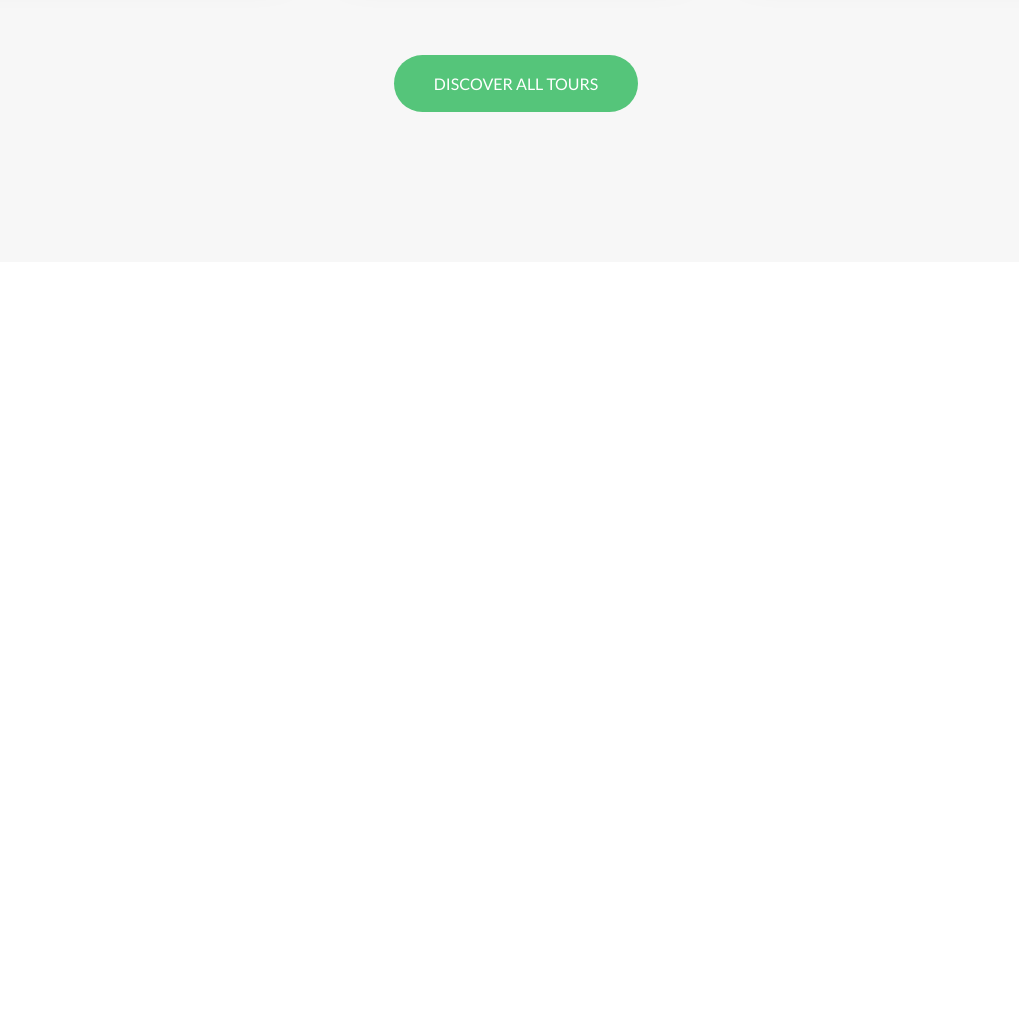
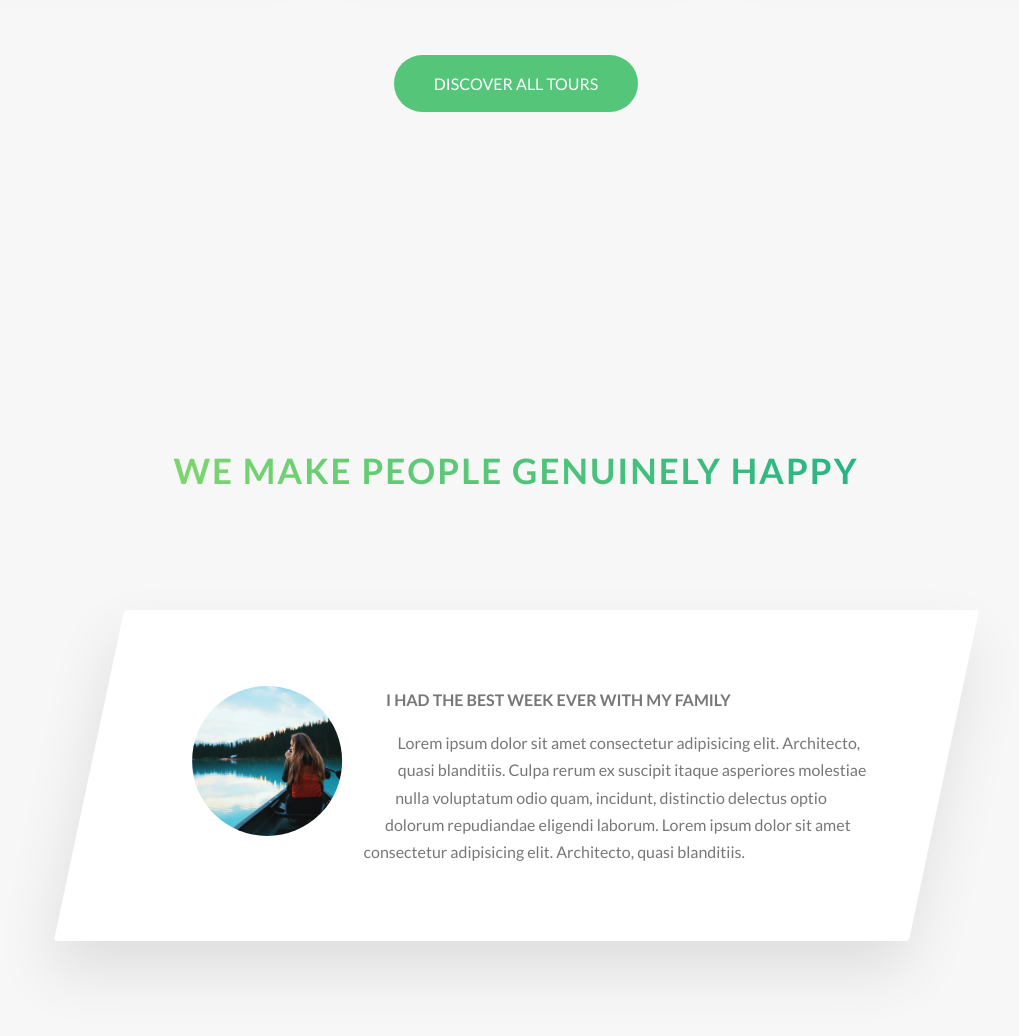
Before and after one commit to Salena0921/NatoursClassProject, a website: page index.html in a window 1280 px wide. Shown: the part 3293-4329 px from the top of the page, without its empty margins (124-1143 px from the left). Before the commit the page ends 3593 px from the top, so only its background shows below. Drawn offline with Linux system fonts and the light colour scheme.

Commit message:
started learning to design the stories section

```diff
--- a/index.html
+++ b/index.html
@@ -216,6 +216,31 @@
             </div>
 
         </section>
+
+        <section class="section-stories">
+            <div class="u-center-text u-margin-bottom-big">
+                <h2 class="heading-secondary">
+                    We make people genuinely happy
+                </h2>
+            </div>
+
+            <div class="row">
+                <div class="story">
+                    <figure class="story__shape">
+                        <img src="img/nat-8.jpg" alt="Person on a tour" class="story__img">
+                    </figure>
+                    <div class="story__text">
+                        <h3 class="heading-tertiary .u-margin-bottom-small">I had the best week ever with my family</h3>
+                        <p>
+                            Lorem ipsum dolor sit amet consectetur adipisicing elit. Architecto, quasi blanditiis.
+                            Culpa rerum ex suscipit itaque asperiores molestiae nulla voluptatum odio quam, incidunt,
+                            distinctio delectus optio dolorum repudiandae eligendi laborum. Lorem ipsum dolor sit amet consectetur
+                            adipisicing elit. Architecto, quasi blanditiis.
+                        </p>
+                    </div>
+                </div>
+            </div>
+        </section>
     </main>
 
     <!-- <section class="grid-test">
--- /dev/null
+++ b/sass/components/_story.scss
@@ -0,0 +1,30 @@
+.story {
+    width: 75%;
+    margin: 0 auto;
+    box-shadow: 0 3rem 6rem rgba($color-black, .1);
+    background-color: $color-white;
+    border-radius: 3px;
+    padding: 6rem;
+    padding-left: 9rem;
+    font-size: $default-font-size;
+    transform: skewX(-12deg);
+
+    &__shape {
+        width: 15rem;
+        height: 15rem;
+        float: left;
+        -webkit-shape-outside: circle(50% at 50% 50%);
+        shape-outside: circle(50% at 50% 50%);
+        -webkit-clip-path: circle(50% at 50% 50%);
+        clip-path: circle(50% at 50% 50%);
+        transform: translateX(-3rem) skewX(12deg);
+    }
+
+    &__img {
+        height: 100%;
+    }
+
+    &__text {
+        transform: skewX(12deg);
+    }
+}
--- a/sass/main.scss
+++ b/sass/main.scss
@@ -11,6 +11,7 @@
 @import "components/composition";
 @import "components/feature-box";
 @import "components/card";
+@import "components/story";
 
 @import "layout/grid";
 @import "layout/header";
--- a/sass/pages/_home.scss
+++ b/sass/pages/_home.scss
@@ -25,3 +25,8 @@
     padding: 25rem 0 15rem 0;
     margin-top: -10rem;
 }
+
+.section-stories {
+    padding: 15rem 0;
+    background-color: $color-grey-light-1;
+}
```
Also changed, not shown: css/style.css.
